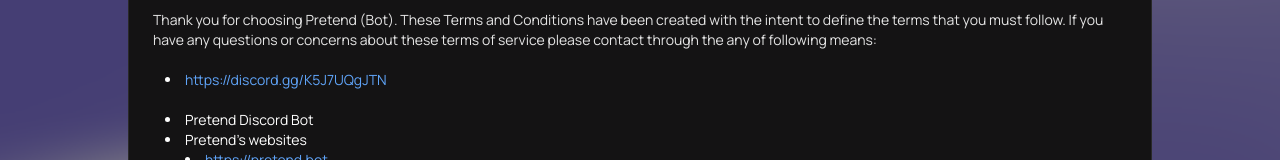
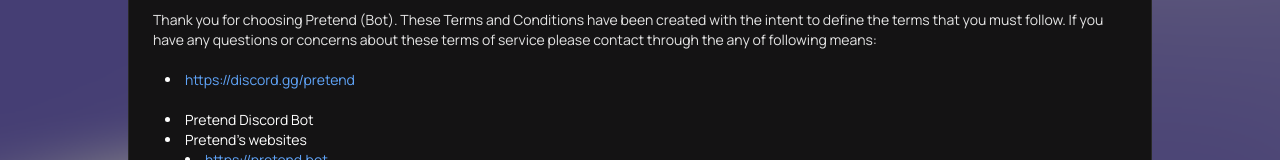
Before and after one commit to fallin-tears/blop, a Next.js app: page /legal/privacy in a window 1280 px wide. Shown: the part 464-624 px from the top of the page. Built offline with nearby package versions, Linux system fonts and the light colour scheme.

Commit message:
fix redirects

```diff
--- a/src/app/(redirect)/[slug]/page.tsx
+++ b/src/app/(redirect)/[slug]/page.tsx
@@ -9,11 +9,11 @@
     const redirects: Redirect[] = [
         {
             path: "/discord",
-            url: "https://discord.gg/K5J7UQgJTN",
+            url: "https://discord.gg/pretend",
         },
         {
             path: "/support",
-            url: "https://discord.gg/K5J7UQgJTN",
+            url: "https://discord.gg/pretend",
         },
         {
             path: "/cmds",
--- a/src/app/legal/page.tsx
+++ b/src/app/legal/page.tsx
@@ -21,7 +21,7 @@
                 required to notify you of changes to any documents, so please
                 make sure to check this website frequently. If you have any
                 concerns or requests, feel free to reach out to us via{" "}
-                <a href="https://discord.gg/K5J7UQgJTN" className="text-blue-400">
+                <a href="https://discord.gg/pretend" className="text-blue-400">
                   our support server
                 </a>{" "}
                 and open a ticket.
--- a/src/app/legal/privacy/page.tsx
+++ b/src/app/legal/privacy/page.tsx
@@ -23,7 +23,7 @@
                 required to notify you of changes to any documents, so please
                 make sure to check this website frequently. If you have any
                 concerns or requests, feel free to reach out to us via{" "}
-                <a href="https://discord.gg/K5J7UQgJTN" className="text-blue-400">
+                <a href="https://discord.gg/pretend" className="text-blue-400">
                   our support server
                 </a>{" "}
                 and open a ticket.
@@ -62,11 +62,11 @@
                       <ol className="pl-3">
                         <li className="text-white list-disc list-inside">
                           <a
-                            href="https://discord.gg/K5J7UQgJTN"
+                            href="https://discord.gg/pretend"
                             className="text-blue-400"
                             target="_blank"
                           >
-                            https://discord.gg/K5J7UQgJTN
+                            https://discord.gg/pretend
                           </a>
                         </li>
                       </ol>
@@ -183,7 +183,7 @@
                       to show you all the information we gather. Please contact
                       us{" "}
                       <a
-                        href="https://discord.gg/K5J7UQgJTN"
+                        href="https://discord.gg/pretend"
                         className="text-blue-400"
                       >
                         via discord{" "}
@@ -331,7 +331,7 @@
                       to show you all the information we gather. Please contact
                       us{" "}
                       <a
-                        href="https://discord.gg/K5J7UQgJTN"
+                        href="https://discord.gg/pretend"
                         className="text-blue-400"
                       >
                         via Discord{" "}
@@ -572,11 +572,11 @@
                       <ol className="pl-3">
                         <li className="text-white list-disc list-inside">
                           <a
-                            href="https://discord.gg/K5J7UQgJTN"
+                            href="https://discord.gg/pretend"
                             className="text-blue-400"
                             target="_blank"
                           >
-                            https://discord.gg/K5J7UQgJTN
+                            https://discord.gg/pretend
                           </a>
                         </li>
                       </ol>
@@ -648,11 +648,11 @@
                       <ol className="pl-3">
                         <li className="text-white list-disc list-inside">
                           <a
-                            href="https://discord.gg/K5J7UQgJTN"
+                            href="https://discord.gg/pretend"
                             className="text-blue-400"
                             target="_blank"
                           >
-                            https://discord.gg/K5J7UQgJTN
+                            https://discord.gg/pretend
                           </a>
                         </li>
                       </ol>
@@ -675,11 +675,11 @@
                       <ol className="pl-3">
                         <li className="text-white list-disc list-inside">
                           <a
-                            href="https://discord.gg/K5J7UQgJTN"
+                            href="https://discord.gg/pretend"
                             className="text-blue-400"
                             target="_blank"
                           >
-                            https://discord.gg/K5J7UQgJTN
+                            https://discord.gg/pretend
                           </a>
                         </li>
                       </ol>
--- a/src/app/legal/terms/page.tsx
+++ b/src/app/legal/terms/page.tsx
@@ -23,7 +23,7 @@
                 required to notify you of changes to any documents, so please
                 make sure to check this website frequently. If you have any
                 concerns or requests, feel free to reach out to us via{" "}
-                <a href="https://discord.gg/K5J7UQgJTN" className="text-blue-400">
+                <a href="https://discord.gg/pretend" className="text-blue-400">
                   our support server
                 </a>{" "}
                 and open a ticket.
@@ -62,11 +62,11 @@
                       <ol className="pl-3">
                         <li className="text-white list-disc list-inside">
                           <a
-                            href="https://discord.gg/K5J7UQgJTN"
+                            href="https://discord.gg/pretend"
                             className="text-blue-400"
                             target="_blank"
                           >
-                            https://discord.gg/K5J7UQgJTN
+                            https://discord.gg/pretend
                           </a>
                         </li>
                       </ol>
@@ -203,9 +203,9 @@
                           contact us at{" "}
                           <a
                             className="text-blue-400"
-                            href="https://discord.gg/K5J7UQgJTN"
+                            href="https://discord.gg/pretend"
                           >
-                            https://discord.gg/K5J7UQgJTN
+                            https://discord.gg/pretend
                           </a>
                         </li>
                       </ol>
--- a/src/components/global/Navbar.tsx
+++ b/src/components/global/Navbar.tsx
@@ -17,7 +17,7 @@
                     <Link href="/legal" className={`font-semibold py-6 ${pathname === '/docs' ? 'border-b-2 border-loti-pink text-loti-white' : ''}`}>Legal</Link>
                     <Link href="/status" className={`font-semibold py-6 ${pathname === '/status' ? 'border-b-2 border-loti-pink text-loti-white' : ''}`}>Status</Link>
                 </div>
-                <Link href='https://discord.gg/K5J7UQgJTN' className="flex items-center bg-blue-500 px-4 rounded-2xl gap-2 h-10 mt-2 hover:bg-blue-700 sm:mt-4">
+                <Link href='https://discord.gg/pretend' className="flex items-center bg-blue-500 px-4 rounded-2xl gap-2 h-10 mt-2 hover:bg-blue-700 sm:mt-4">
                     <BsDiscord />
                     <span>Discord</span>
                 </Link>
```
